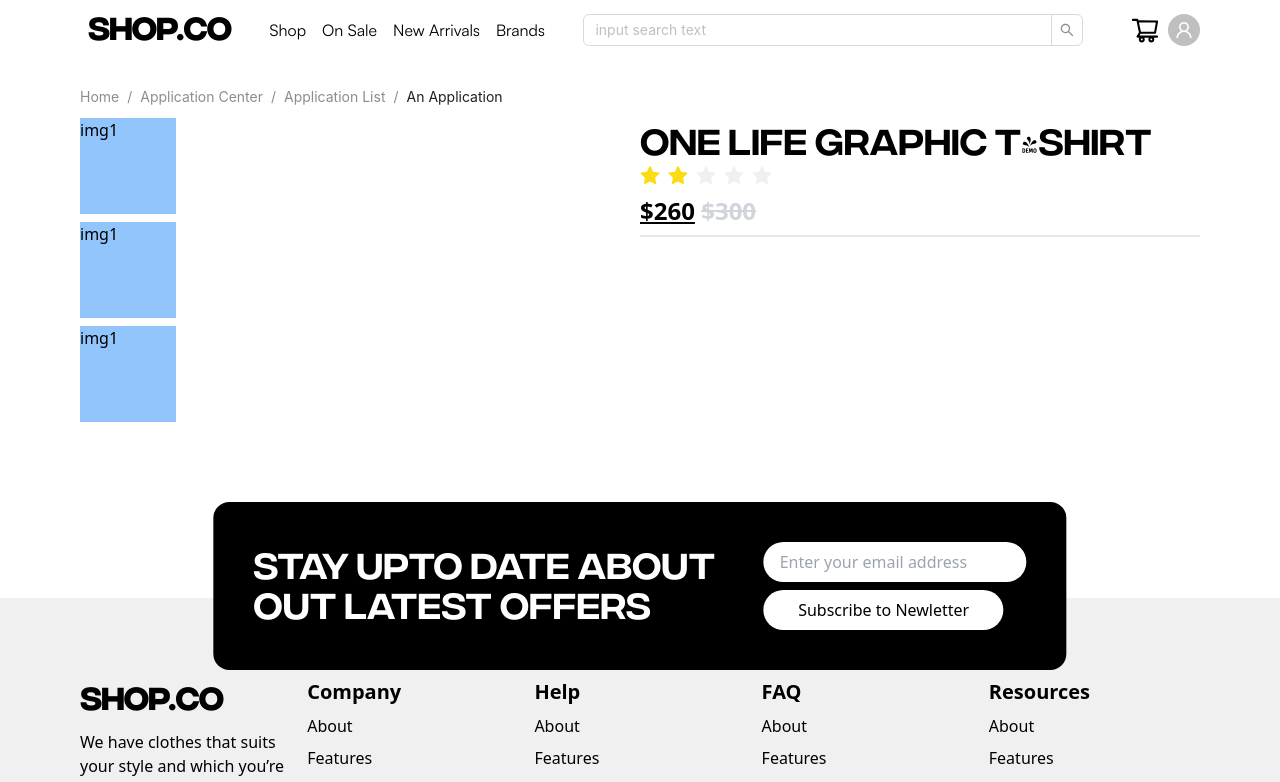
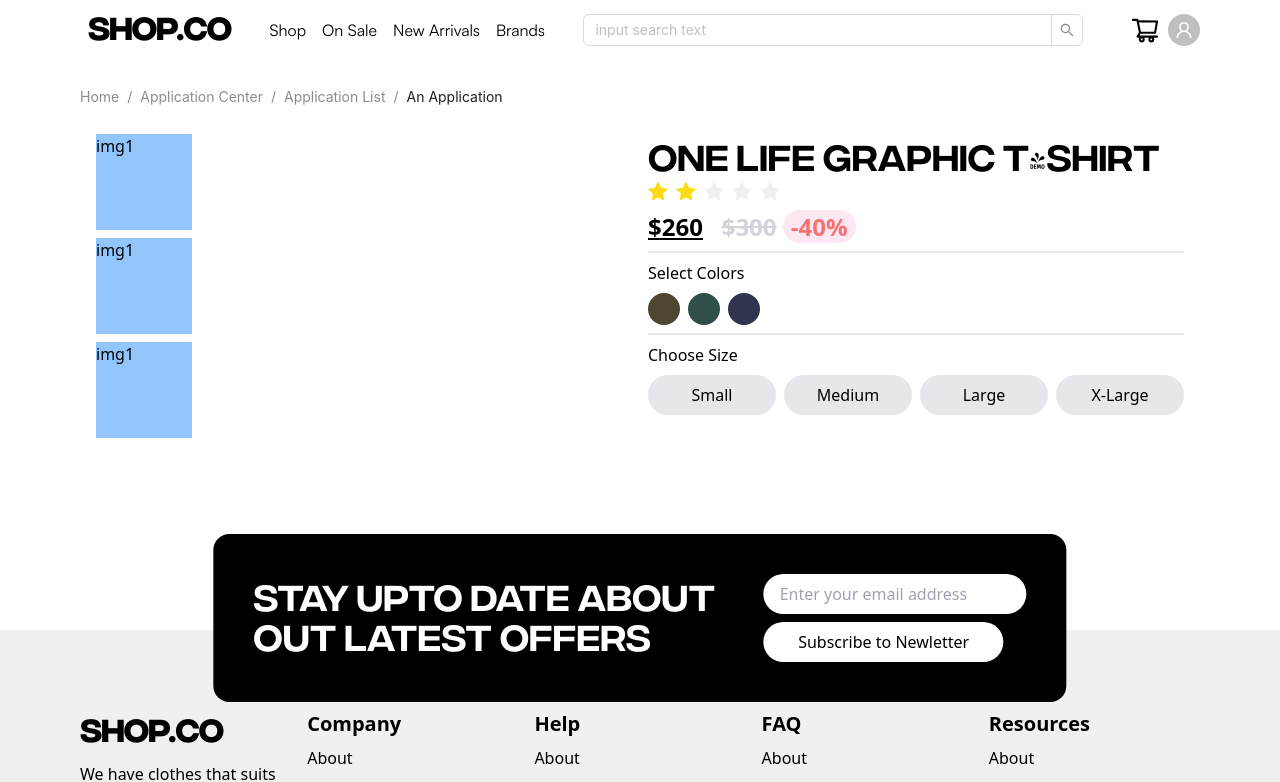
Before and after one commit to majidkhan230/shop.co, a React (Vite) app: page /detail in a window 1280 px wide. Shown: the top 782 px of the page. Built offline with nearby package versions, Linux system fonts and the light colour scheme.

Commit message:
work on detail page

```diff
--- a/src/components/DetailBanner.jsx
+++ b/src/components/DetailBanner.jsx
@@ -1,11 +1,12 @@
 import { Rate } from 'antd'
 import React from 'react'
 import Line from './Line'
+import Button from './Button'
 
 function DetailBanner() {
   return (
     <div>
-        <div className="grid md:grid-cols-6 ">
+        <div className="grid md:grid-cols-6 p-4 gap-4 ">
 
             <div className="flex flex-row md:flex-col  gap-2">
                 <h1 className='w-24 h-24 bg-blue-300 '>img1</h1>
@@ -16,8 +17,26 @@ function DetailBanner() {
             <div className='flex flex-col col-span-3  space-y-2'>
                 <h1 className='font-[integralcf] text-4xl'>One Life Graphic T-Shirt</h1>
                 <Rate disabled value={2.5}></Rate>
-                <h1 className='font-bold text-2xl'><ins >$260</ins> <del className='text-gray-300'>$300</del> </h1>
+                <h1 className='font-bold text-2xl'><ins > $260</ins> &nbsp; <del className='text-gray-300'>  $300</del> <span className='px-2  bg-pink-100 text-red-400 rounded-full text-center '>-40%</span> </h1>
                 <Line/>
+                <div className="">
+                  <h1 className='font-light'>Select Colors</h1>
+                  <div className='colors flex space-x-2 mt-2'>
+                      <div className="cirlce w-8 h-8 rounded-full  bg-[#4E4630] "></div>
+                      <div className="cirlce w-8 h-8 rounded-full bg-[#314F4A]"></div>
+                      <div className="cirlce w-8 h-8 rounded-full bg-[#31344F]"></div>
+                  </div>
+                </div>
+                <Line/>
+                <div className="size">
+                  <h1 className='font-light '>Choose Size</h1>
+<div className="flex space-x-2  mt-2">
+  <Button btnStyles={'bg-gray-200 hover:bg-black hover:text-white '} textStyles={" font-light"} text={"Small"} />
+  <Button btnStyles={'bg-gray-200 hover:bg-black hover:text-white '} textStyles={" font-light"} text={"Medium"} />
+  <Button btnStyles={'bg-gray-200 hover:bg-black hover:text-white '} textStyles={" font-light"} text={"Large"} />
+  <Button btnStyles={'bg-gray-200 hover:bg-black hover:text-white '} textStyles={" font-light"} text={"X-Large"} />
+</div>
+                </div>
             </div>
         </div>
     </div>
```
